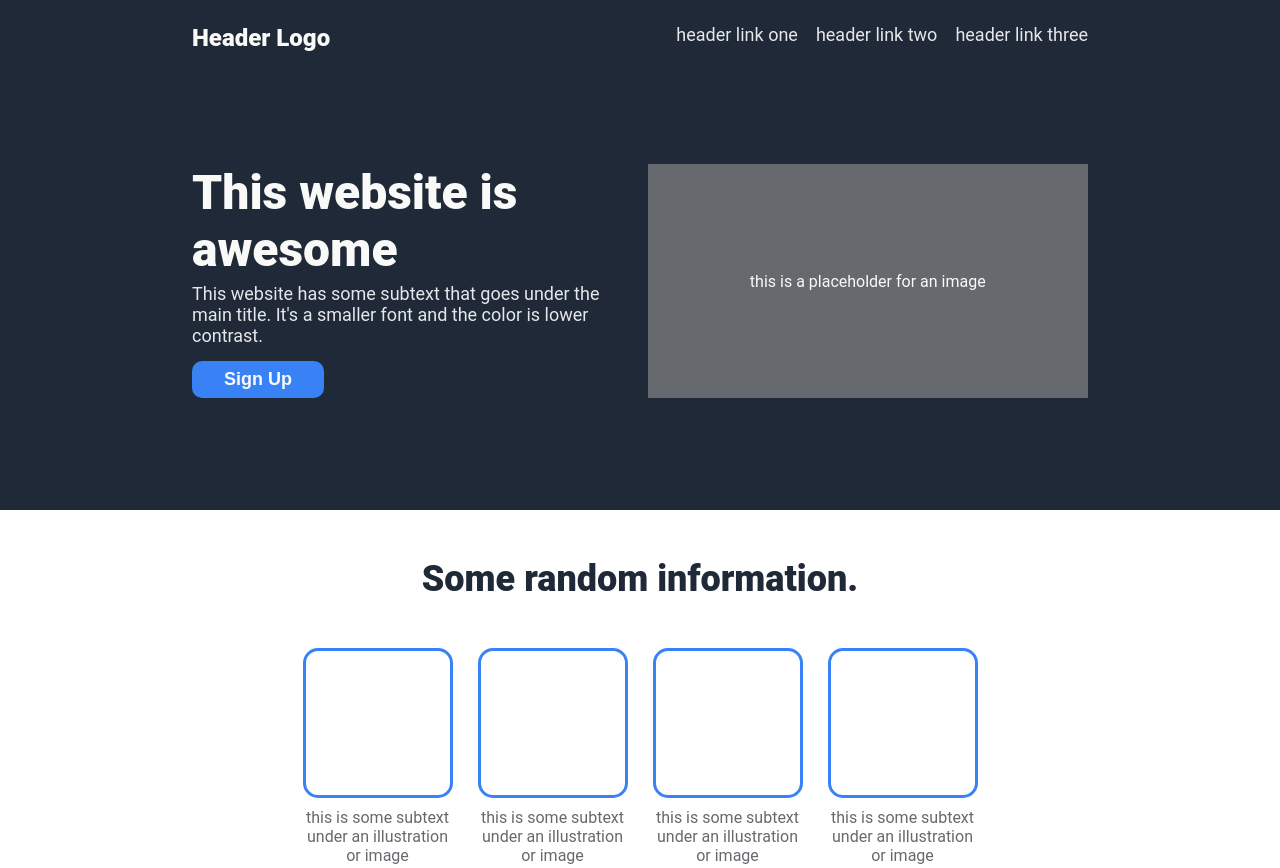
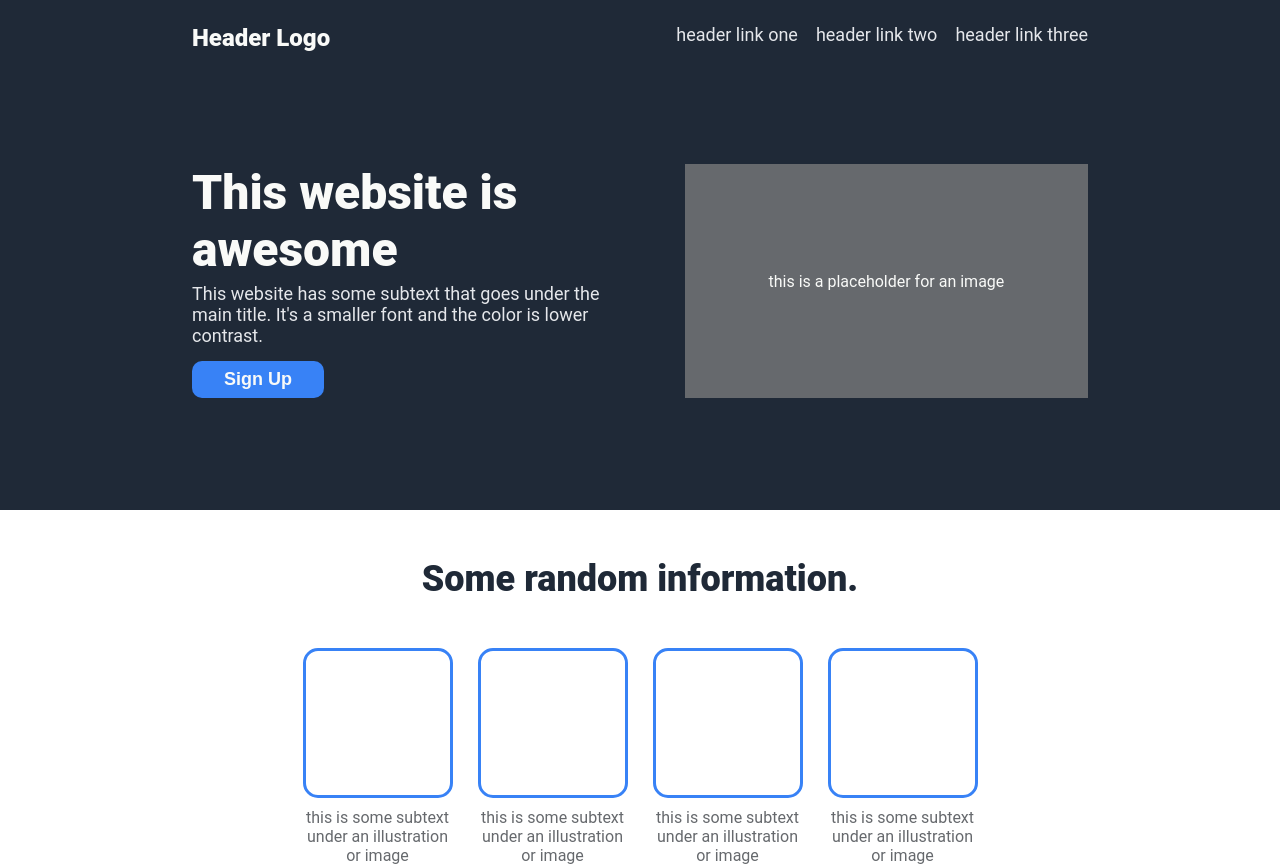
Before and after one commit to starrymeadows/landing-page, a plain HTML site: page index.html in a window 1280 px wide. Shown: the top 868 px of the page. Drawn offline with Linux system fonts and the light colour scheme.

Commit message:
Adjust flexbox wrap

```diff
--- a/style.css
+++ b/style.css
@@ -45,6 +45,7 @@ a {
 .hero {
     display: flex;
     justify-content: space-between;
+    flex-wrap: wrap;
     gap: 15px;
 }
 
@@ -78,8 +79,7 @@ a {
 .hero-media {
     background-color: #66696d;
     color: #F9FAF8;
-    width: 50%;
-    height: auto;
+    width: 45%;
     display: flex;
     justify-content: center;
     align-items: center;
@@ -99,6 +99,7 @@ a {
 
 .info-content {
     display: flex;
+    flex-wrap: wrap;
     justify-content: center;
     margin: 0 15%;
     gap: 25px;
@@ -155,6 +156,7 @@ a {
     color:#F9FAF8;
     display: flex;
     justify-content: space-between;
+    align-items: center;
     width: 70%;
     padding: 3rem 7rem;
     margin: 5rem auto;
```
